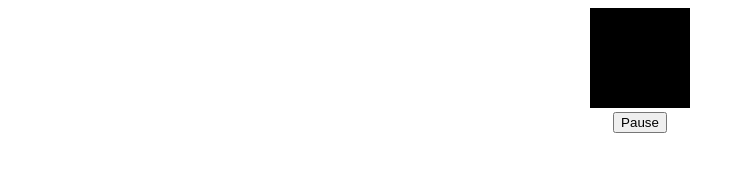
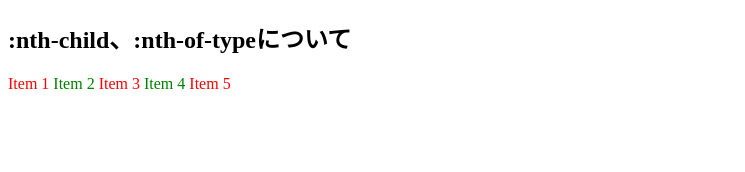
Before and after one commit to TakahashiIkki/udemy-front-dev-tutorial, a website: page section/lesson/index.html in a window 1280 px wide. Shown: the whole page, without its empty margins (0-745 px from the left). Drawn offline with Linux system fonts and the light colour scheme.

Commit message:
nth-childを学ぶ

```diff
--- a/section/lesson/index.html
+++ b/section/lesson/index.html
@@ -1,19 +1,37 @@
 <!DOCTYPE html>
 <html lang="en">
+
 <head>
     <meta charset="UTF-8">
     <meta name="viewport" content="width=device-width, initial-scale=1.0">
     <meta http-equiv="X-UA-Compatible" content="ie=edge">
+    <link rel="stylesheet" href="style.css">
     <title>Document</title>
-    <link rel="stylesheet" href="style.css">
 </head>
+
 <body>
-    <div class="rect">
+<!--    <h2>ホバー(:hover)、フォーカス(:focus)、アクティブ(:active)<br>-->
+<!--        ビジット(:visited)について</h2>-->
+<!--    <a href="#1">Item 1</a>-->
+<!--    <a href="#2">Item 2</a>-->
+<!--    <a href="#3">Item 3</a>-->
+<!--    <a href="#4">Item 4</a>-->
+    <h2>:nth-child、:nth-of-typeについて</h2>
+    <div>
+        <span>Item 1</span>
+        <span>Item 2</span>
+        <span class="cls">Item 3</span>
+        <span>Item 4</span>
+        <span>Item 5</span>
     </div>
-    <div>
-        <button onclick="document.querySelector('.rect').classList.toggle('paused');">
-            Pause
-        </button>
-    </div>
+    <!-- <div>
+        <strong>Not Span</strong>
+        <span>Item 1</span>
+        <span>Item 2</span>
+        <span>Item 3</span>
+        <span>Item 4</span>
+        <span>Item 5</span>
+    </div> -->
 </body>
+
 </html>
--- a/section/lesson/style.scss
+++ b/section/lesson/style.scss
@@ -1,41 +1,38 @@
-$cBlack: black;
+a {
+  color: orange;
 
-body {
-  text-align: center;
+  &:visited {
+    color: blue;
+  }
+
+  &:hover {
+    color: red;
+  }
+
+  &:focus {
+    color: green;
+  }
+
+  &:active {
+    color: purple;
+  }
 }
 
-@mixin animation(
-  $name,
-  $duration: 1s,
-) {
-  animation: {
-    name: $name;
-    duration: $duration;
-  };
-}
 
-.rect {
-  display: inline-block;
-  width: 100px;
-  height: 100px;
-  background-color: $cBlack;
-  @include animation(
-          $name: sk-bouncedelay
-  );
-}
-
-.paused {
-  animation-play-state: paused;
-}
-
-@keyframes sk-bouncedelay {
-  from {
-    transform: scale(0);
-    background-color: $cBlack;
+div {
+  & span {
+    color: olive;
   }
 
-  to {
-    transform: scale(1);
-    background-color: green;
+  & span:nth-child(3) {
+    color: purple;
+  }
+
+  & span:nth-child(2n) {
+    color: green;
+  }
+
+  & span:nth-child(odd) {
+    color: red;
   }
 }
```
Also changed, not shown: section/lesson/style.css.
